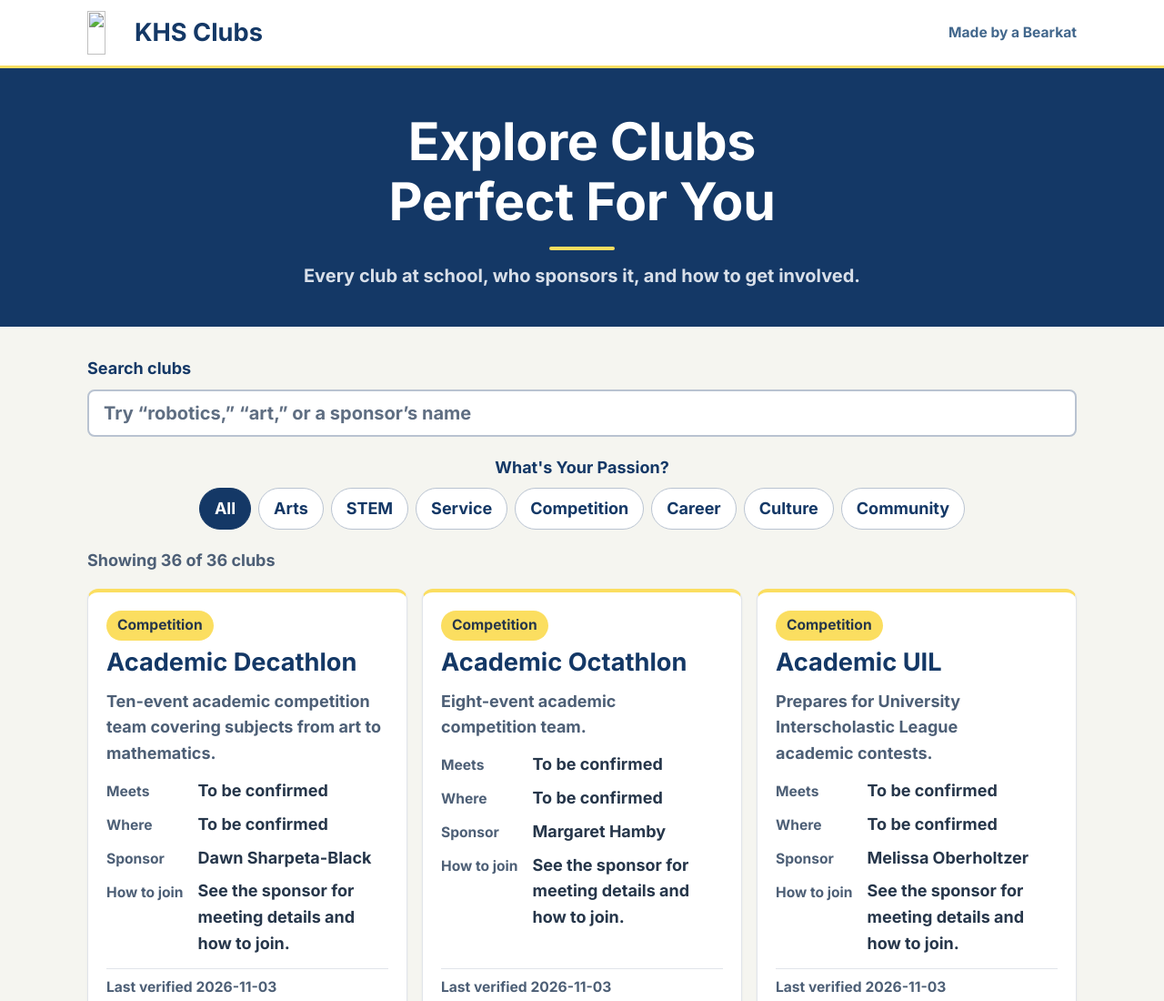
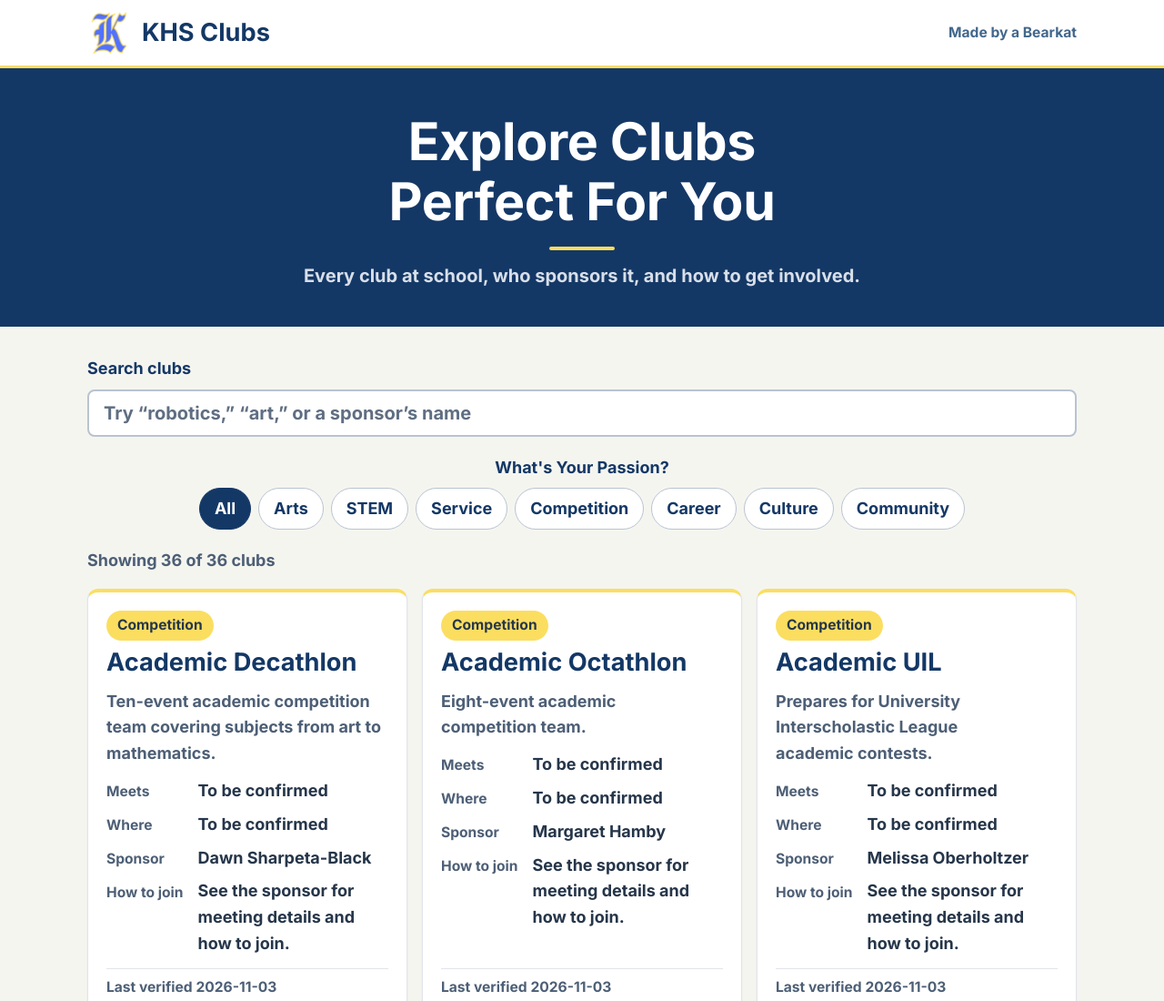
Before and after one commit to john-firstcreator/khsclub, a plain HTML site: page index.html in a window 1280 px wide. Shown: the top 1100 px of the page at 91% size. Drawn offline with Linux system fonts and the light colour scheme.

Commit message:
Update index.html

```diff
--- a/index.html
+++ b/index.html
@@ -18,7 +18,7 @@
   <header class="site-header">
     <div class="container header-inner">
       <p class="brand">
-        <img class="brand-mark" src="./klein_K_transparent_no_black__1_.png" alt="" width="40" height="48" />
+        <img class="brand-mark" src="klein_K_transparent_no_black (1).png" alt="" width="40" height="48" />
         KHS Clubs
       </p>
       <p class="header-note">Made by a Bearkat</p>
```
